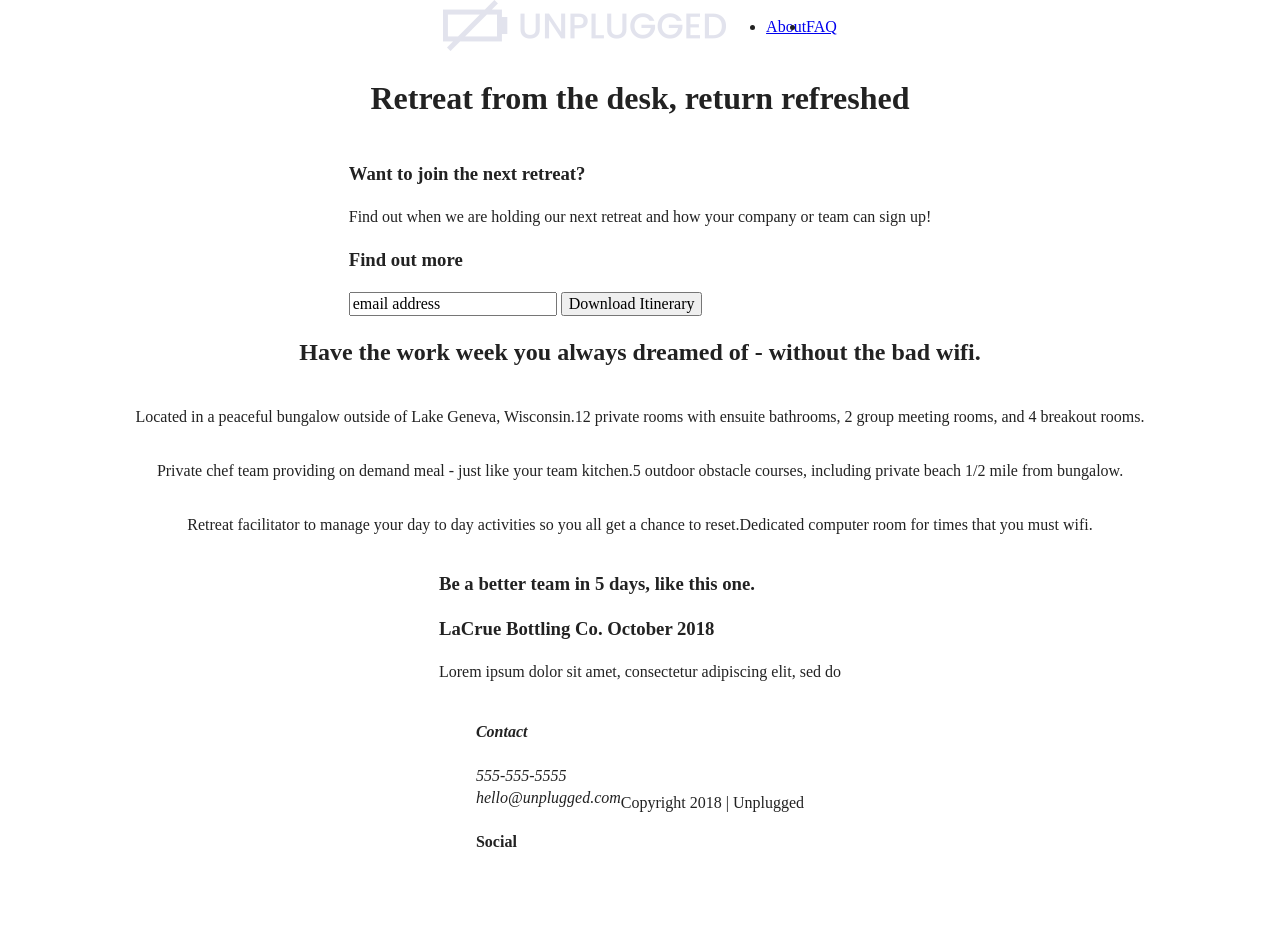
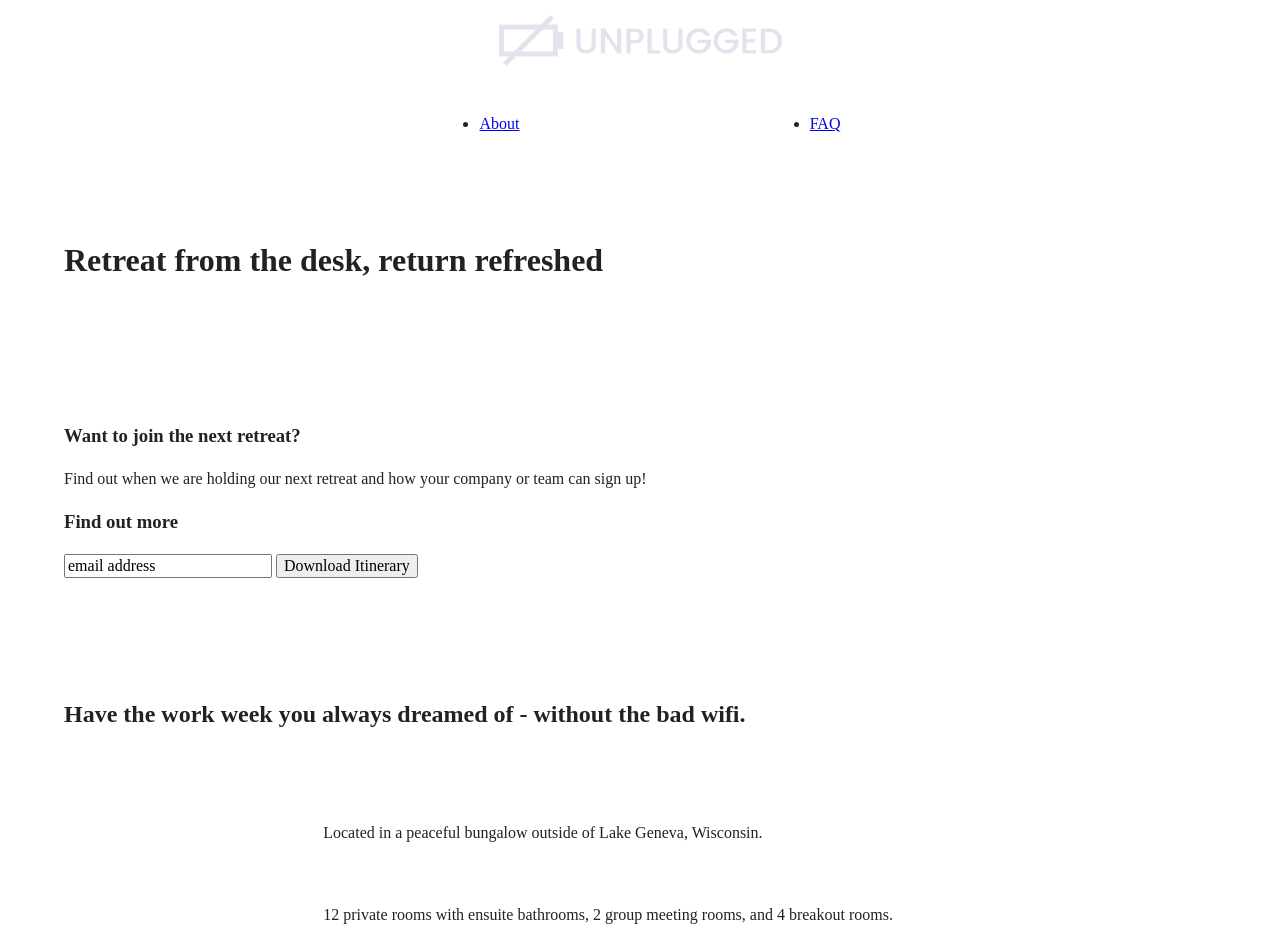
Before and after one commit to JennyLynn126/206-unplugged-retreat, a plain HTML site: page index.html in a window 1280 px wide. Shown: the top 952 px of the page. Before the commit the page ends 906 px from the top, so only its background shows below. Drawn offline with nearby package versions, Linux system fonts and the light colour scheme.

Commit message:
css formatting, widths, margins and padding boilerplate additions

```diff
--- a/css/main.css
+++ b/css/main.css
@@ -102,6 +102,14 @@ textarea {
    Author's custom styles
    ========================================================================== */
 
+.content-wrapper {
+  width: 90%;
+  margin: 50px 0;
+}
+
+
+
+
 /************** Header - Footer Styles ****************/
 
 
@@ -114,24 +122,55 @@ header, footer {
 
 }
 
+header {
+  padding: 15px 0;
+}
+
+
 header .content-wrapper {
   display: flex;
   justify-content: center;
   align-content: center;
+  flex-flow: row wrap;
+  margin: 0;
+}
+
+.header-divider {
+  width: 100%;
+  height: 1px;
+  margin: 10px 0 20px 0;
 }
 
 
 header nav {
   display: flex;
-  justify-content: center;
+  justify-content: space-around;
   align-items: center;
   flex-flow: row wrap;
+  width: 60%;
 }
 
 header nav ul {
   display: flex;
   justify-content: space-around;
+  width: 100%;
+}
 
+footer {
+  flex-direction: column;
+}
+
+footer p {
+  margin: 0;
+}
+
+footer .content-wrapper {
+  width: 55%;
+  margin: 50px 0;
+}
+
+footer .contact {
+  margin-bottom: 50px;
 }
 
 footer .social-icons {
@@ -148,6 +187,9 @@ footer .social-icons p {
   align-items: center;
 }
 
+footer .copyright {
+  margin: 20px 0;
+}
 
 /******************* Mobile Styles - Homepage ***************/
 
@@ -156,7 +198,6 @@ footer .social-icons p {
 .hero-area {
   display: flex;
   justify-content: center;
-
   flex-flow: row wrap;
 }
 
@@ -175,8 +216,17 @@ aside {
 .features {
   display: flex;
   justify-content: center;
+  flex-flow: row wrap;
+}
 
-  flex-flow: row wrap;
+.features h2 {
+  margin-bottom: 60px;
+}
+
+
+.features article {
+  width: 55%;
+  margin: 30px 0;
 }
 
 .features .features-items {
@@ -187,12 +237,28 @@ aside {
 
 }
 
+.features p {
+  margin: 0;
+}
+
+
+
 /* Reviews */
 
 .reviews {
   display: flex;
   justify-content: center;
+
   flex-flow: row wrap;
+}
+
+.reviews h2 {
+  margin-bottom: 40px;
+}
+
+.reviews h3 {
+  width: 55%;
+  margin: 20px 0;
 }
 
 
@@ -215,6 +281,9 @@ About Page
   flex-flow: row wrap;
 }
 
+.contact-content p {
+  margin: 0;
+}
 
 /*============================================
 FAQ Page
@@ -228,10 +297,19 @@ FAQ Page
 }
 
 .faq .content-wrapper {
+  margin: 50px 0 0 0;
   display: flex;
   justify-content: center;
   align-items: center;
   flex-flow: row wrap;
+}
+
+.faq h2 {
+  margin-bottom: 40px;
+}
+
+.faq-content {
+  margin-bottom: 50px;
 }
 
  /* ==========================================================================
--- a/index.html
+++ b/index.html
@@ -58,8 +58,8 @@
       </div> <!------ aside content wrapper ends ---------->
     </aside>
 
-    <section id="features-wrapper">
-      <div class="features">
+    <section class="features">
+      <div class="content-wrapper">
         <h2>Have the work week you always dreamed of - without the bad wifi.</h2>
         <div class="features-items">
           <article>
@@ -100,6 +100,7 @@
           </div>
         </article>
       </div>
+
     </section>
 
   </main> <!------- main wrapper ------->
```
Also changed, not shown: about/index.html (+23 -15 lines).
